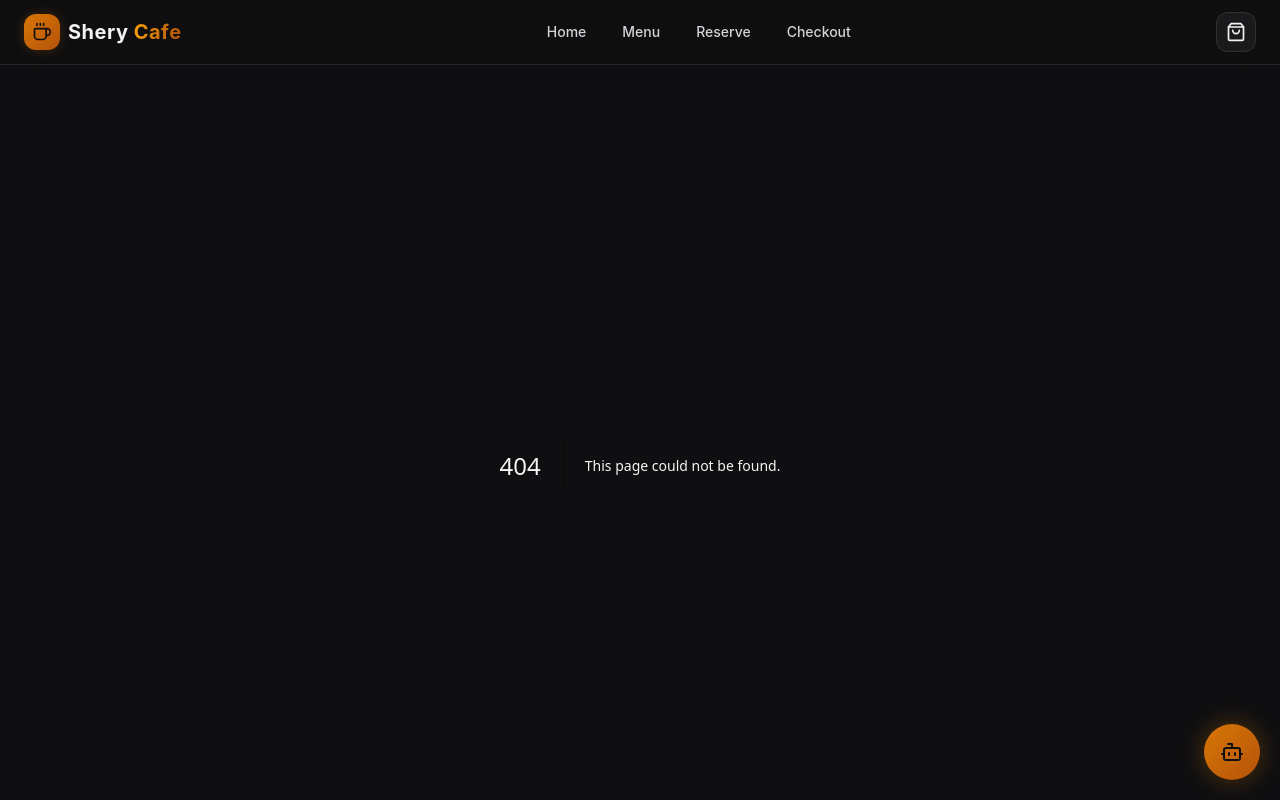
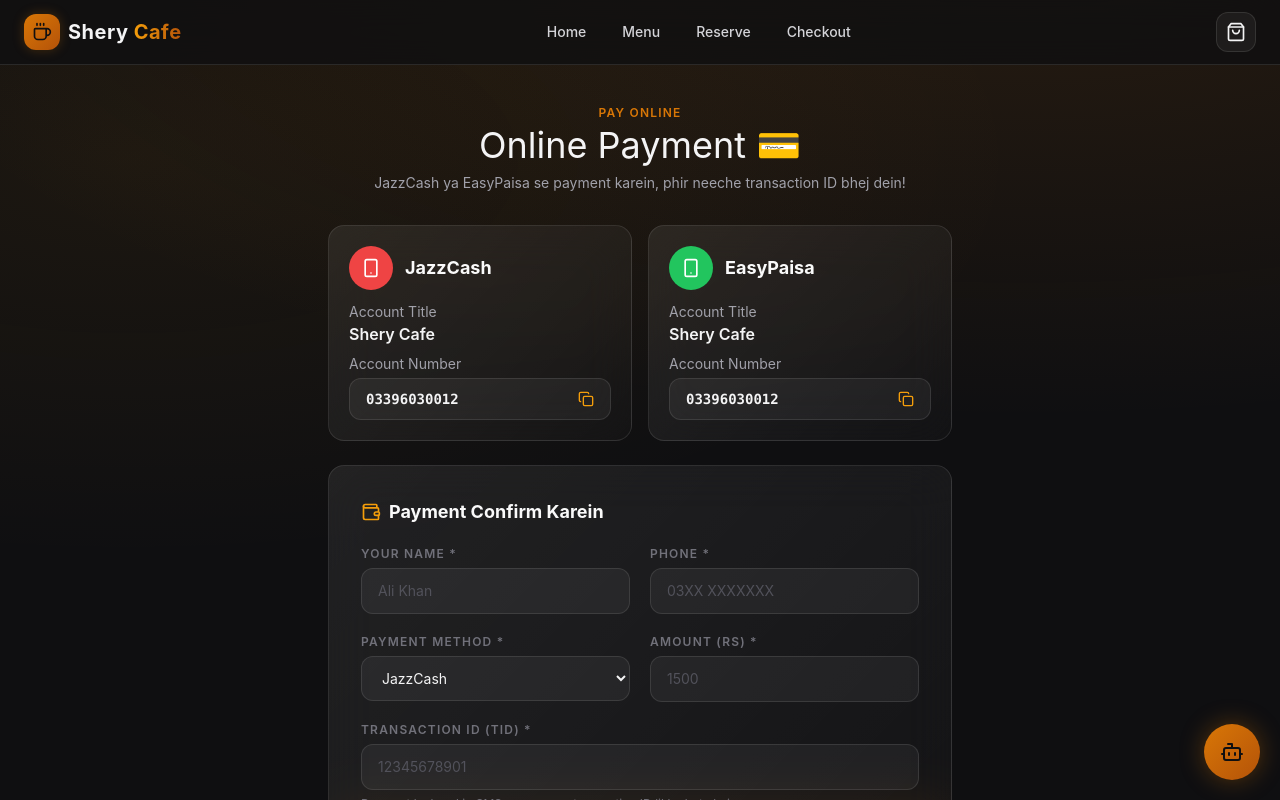
Before and after one commit to sheharyarshahid009-maker/shery-cafe-, a Next.js app: page /payment in a window 1280 px wide. Before the commit this address had no page. Shown: the top 800 px of the page. Built offline with nearby package versions, Linux system fonts and the light colour scheme.

Commit message:
online payment

```diff
--- /dev/null
+++ b/src/app/payment/page.tsx
@@ -0,0 +1,104 @@
+"use client";
+
+import { useState } from "react";
+import { motion } from "framer-motion";
+import { Wallet, Copy, Check, Send, Smartphone } from "lucide-react";
+
+// ⚠️ Apne REAL account numbers yahan daalein!
+const JAZZCASH_NUMBER = "03396030012";
+const JAZZCASH_NAME = "Shery Cafe";
+const EASYPAISA_NUMBER = "03396030012";
+const EASYPAISA_NAME = "Shery Cafe";
+const WHATSAPP_NUMBER = "923396030012";
+
+export default function PaymentPage() {
+  const [form, setForm] = useState({ name: "", phone: "", txnId: "", amount: "", method: "jazzcash" });
+  const [copied, setCopied] = useState("");
+  const [sent, setSent] = useState(false);
+
+  const copy = (text: string, label: string) => {
+    navigator.clipboard.writeText(text);
+    setCopied(label);
+    setTimeout(() => setCopied(""), 2000);
+  };
+
+  const submit = (e: React.FormEvent) => {
+    e.preventDefault();
+    const msg =
+      `*Payment Confirmation 💳*\n` +
+      `-------------------------\n` +
+      `Name: ${form.name}\n` +
+      `Phone: ${form.phone}\n` +
+      `Method: ${form.method === "jazzcash" ? "JazzCash" : "EasyPaisa"}\n` +
+      `Amount: Rs ${form.amount}\n` +
+      `Transaction ID: ${form.txnId}\n` +
+      `-------------------------`;
+    window.open(`https://wa.me/${WHATSAPP_NUMBER}?text=${encodeURIComponent(msg)}`, "_blank");
+    setSent(true);
+    setTimeout(() => setSent(false), 3000);
+  };
+
+  const inputCls = "w-full rounded-xl border border-white/10 bg-white/5 px-4 py-3 text-sm text-zinc-100 placeholder:text-zinc-600 outline-none transition focus:border-gold-500/50";
+  const labelCls = "mb-1.5 block text-xs font-semibold uppercase tracking-widest text-zinc-500";
+
+  const methods = [
+    { id: "jazzcash", label: "JazzCash", number: JAZZCASH_NUMBER, name: JAZZCASH_NAME, color: "bg-red-500" },
+    { id: "easypaisa", label: "EasyPaisa", number: EASYPAISA_NUMBER, name: EASYPAISA_NAME, color: "bg-green-500" },
+  ];
+
+  return (
+    <div className="mx-auto max-w-2xl px-4 py-10 sm:px-6">
+      <p className="text-center text-xs font-semibold uppercase tracking-widest text-gold-500">Pay Online</p>
+      <h1 className="section-title mt-1 text-center">Online Payment 💳</h1>
+      <p className="mx-auto mt-2 max-w-xl text-center text-sm text-zinc-400">
+        JazzCash ya EasyPaisa se payment karein, phir neeche transaction ID bhej dein!
+      </p>
+      <div className="mt-8 grid gap-4 sm:grid-cols-2">
+        {methods.map((m, i) => (
+          <motion.div key={m.id} initial={{ opacity: 0, y: 16 }} animate={{ opacity: 1, y: 0 }} transition={{ delay: i * 0.1 }} className="glass p-5">
+            <div className="flex items-center gap-3">
+              <div className={`grid h-11 w-11 place-items-center rounded-full ${m.color}`}><Smartphone className="h-5 w-5 text-white" /></div>
+              <p className="text-lg font-bold text-zinc-50">{m.label}</p>
+            </div>
+            <p className="mt-3 text-sm text-zinc-400">Account Title</p>
+            <p className="font-semibold text-zinc-100">{m.name}</p>
+            <p className="mt-2 text-sm text-zinc-400">Account Number</p>
+            <div className="mt-1 flex items-center justify-between rounded-xl border border-white/10 bg-white/5 px-4 py-2.5">
+              <span className="font-mono text-sm font-bold text-zinc-100">{m.number}</span>
+              <button onClick={() => copy(m.number, m.id)} className="text-gold-400 transition hover:text-gold-300" aria-label="Copy">
+                {copied === m.id ? <Check className="h-4 w-4" /> : <Copy className="h-4 w-4" />}
+              </button>
+            </div>
+          </motion.div>
+        ))}
+      </div>
+      <motion.form initial={{ opacity: 0, y: 16 }} animate={{ opacity: 1, y: 0 }} transition={{ delay: 0.2 }} onSubmit={submit} className="glass mt-6 space-y-5 p-6 sm:p-8">
+        <h2 className="flex items-center gap-2 text-lg font-bold text-zinc-50"><Wallet className="h-5 w-5 text-gold-400" /> Payment Confirm Karein</h2>
+        <div className="grid gap-5 sm:grid-cols-2">
+          <div><label className={labelCls}>Your Name *</label><input required value={form.name} onChange={(e) => setForm({ ...form, name: e.target.value })} placeholder="Ali Khan" className={inputCls} /></div>
+          <div><label className={labelCls}>Phone *</label><input required value={form.phone} onChange={(e) => setForm({ ...form, phone: e.target.value })} placeholder="03XX XXXXXXX" className={inputCls} /></div>
+        </div>
+        <div className="grid gap-5 sm:grid-cols-2">
+          <div>
+            <label className={labelCls}>Payment Method *</label>
+            <select value={form.method} onChange={(e) => setForm({ ...form, method: e.target.value })} className={`${inputCls} [&>option]:bg-ink-900`}>
+              <option value="jazzcash">JazzCash</option>
+              <option value="easypaisa">EasyPaisa</option>
+            </select>
+          </div>
+          <div><label className={labelCls}>Amount (Rs) *</label><input required type="number" min="1" value={form.amount} onChange={(e) => setForm({ ...form, amount: e.target.value })} placeholder="1500" className={inputCls} /></div>
+        </div>
+        <div>
+          <label className={labelCls}>Transaction ID (TID) *</label>
+          <input required value={form.txnId} onChange={(e) => setForm({ ...form, txnId: e.target.value })} placeholder="12345678901" className={inputCls} />
+          <p className="mt-1.5 text-xs text-zinc-500">Payment ke baad jo SMS aaya, usme transaction ID likha hota hai.</p>
+        </div>
+        <button type="submit" className="flex w-full items-center justify-center gap-2 rounded-xl bg-gold-500 px-4 py-3.5 text-sm font-bold text-ink-950 transition hover:bg-gold-400">
+          <Send className="h-4 w-4" /> Confirm Payment
+        </button>
+        {sent && <p className="text-center text-sm font-semibold text-green-400">✅ Bhej diya! Hum verify karke confirm karenge!</p>}
+      </motion.form>
+      <p className="mt-6 text-center text-xs text-zinc-600">⚠️ Note: Pehle payment karein, phir form bharein. Fake transaction ID pe order cancel ho jayega.</p>
+    </div>
+  );
+}
```
